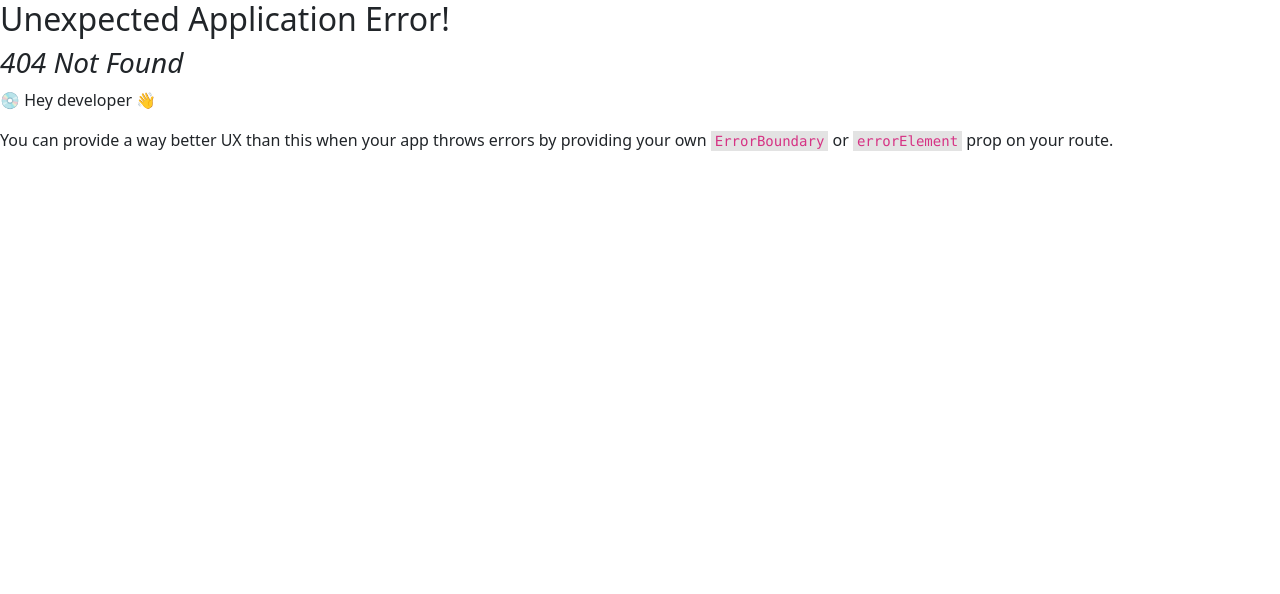
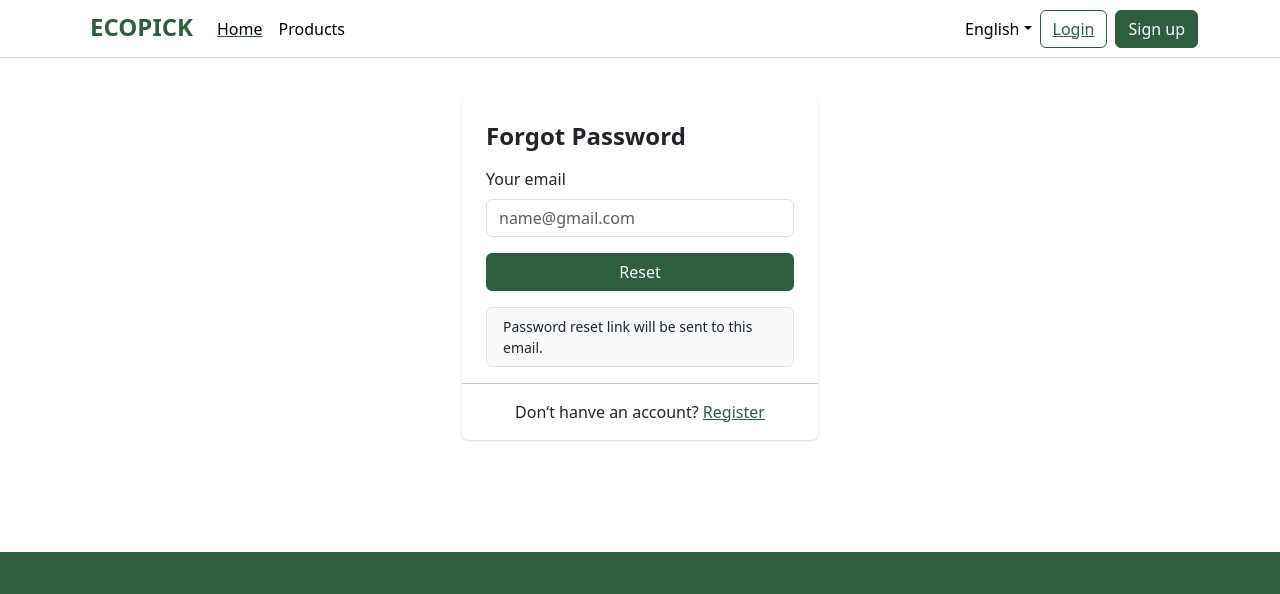
Before and after one commit to jaishankar2001/fullstack-farm-produce-ecommerce-webapp, a React (Create React App) app in the folder frontend/: page /forgot-password in a window 1280 px wide. Before the commit this address had no page. Shown: the top 594 px of the page. Built offline with nearby package versions, Linux system fonts and the light colour scheme.

Commit message:
frontend: added forgotPassword UI

```diff
--- /dev/null
+++ b/frontend/src/pages/ForgotPassword/ForgotPassword.jsx
@@ -0,0 +1,56 @@
+import { Link } from "react-router-dom";
+import Layout from '../../common/Layout/Layout';
+
+function ForgotPassword() {
+  return (
+    <div className="container py-3">
+      <div className="row my-4">
+        <div className="col-md-6 offset-md-3 col-lg-4 offset-lg-4">
+          <div className="card border-0 shadow-sm">
+            <div className="card-body px-4">
+              <h4 className="card-title fw-bold mt-2 mb-3">Forgot Password</h4>
+              <form className="row g-3">
+                <div className="col-md-12">
+                  <label className="form-label">Your email</label>
+                  <input
+                    type="email"
+                    className="form-control"
+                    placeholder="name@gmail.com"
+                  />
+                </div>
+                <div className="col-md-12 mt-3">
+                  <button className="btn btn-primary w-100">Reset</button>
+                </div>
+                <div className="col-md-12">
+                  <div className="border border-1 rounded bg-light px-3 py-2 small">
+                    Password reset link will be sent to this email.
+                  </div>
+                </div>
+              </form>
+            </div>
+            <hr className="text-muted my-0" />
+            <div className="text-center p-3">
+              Don&lsquo;t hanve an account?{" "}
+              <Link to="/signup">
+                <a className="text-decoration-none fw-medium">Register</a>
+              </Link>
+            </div>
+          </div>
+        </div>
+      </div>
+      <br />
+      <br />
+      <br />
+    </div>
+  );
+}
+
+ForgotPassword.getLayout = (page) => {
+  return (
+    <Layout simpleHeader hideAuth>
+      {page}
+    </Layout>
+  );
+};
+
+export default ForgotPassword;
--- a/frontend/src/pages/LoginPage/LoginPage.jsx
+++ b/frontend/src/pages/LoginPage/LoginPage.jsx
@@ -1,5 +1,6 @@
 import { FontAwesomeIcon } from "@fortawesome/react-fontawesome";
-import Layout from '../../common/Layout/Layout'
+import { Link } from "react-router-dom";
+import Layout from '../../common/Layout/Layout';
 
 function Login() {
   return (
@@ -23,9 +24,9 @@ function Login() {
                   <input type="password" className="form-control" />
                 </div>
                 <div className="col-md-12">
-
+                  <Link to="/forgot-password">
                     <a className="text-decoration-none">Forgot password?</a>
-
+                  </Link>
                 </div>
                 <div className="col-md-12 mt-4">
                   <button
--- a/frontend/src/routes/Router.jsx
+++ b/frontend/src/routes/Router.jsx
@@ -3,6 +3,7 @@ import LoginPage from  '../pages/LoginPage/LoginPage'
 import { createBrowserRouter, RouterProvider } from "react-router-dom";
 import Layout from "../common/Layout/Layout";
 import SignUp from "../pages/SignUpPage/SignUpPage";
+import ForgotPassword from "../pages/ForgotPassword/ForgotPassword";
 
 export const Router = () => {
   const BrowserRoutes = createBrowserRouter([
@@ -22,6 +23,10 @@ export const Router = () => {
           path: "/signup",
           element: <SignUp />,
         },
+        {
+          path: "/forgot-password",
+          element: <ForgotPassword />,
+        },
       ],
     },
   ]);
```
